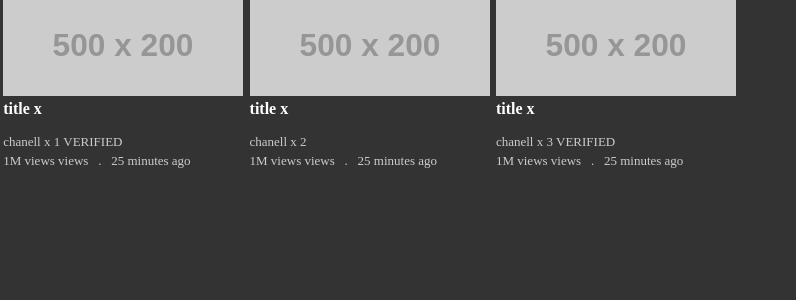
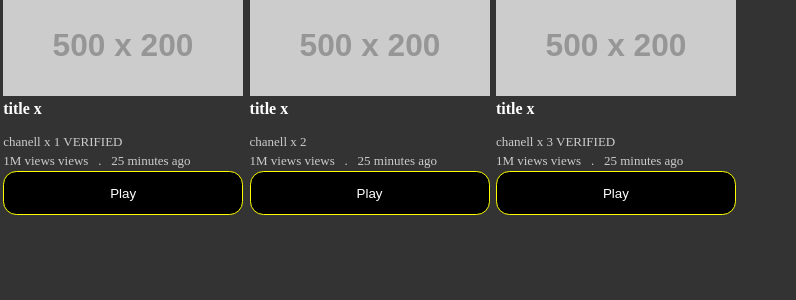
Before and after one commit to sjTheSahilJoseph/The-React, a React (Create React App) app in the folder first_app/: page / in a window 1280 px wide. Shown: the top 300 px of the page, without its empty margins (0-796 px from the left). Built offline with nearby package versions, Linux system fonts and the light colour scheme.

Commit message:
Events, Event Handlers Functions

```diff
--- /dev/null
+++ b/first_app/src/components/PlayButton.css
@@ -0,0 +1,13 @@
+button {
+    background-color: black;
+    border: 1px solid yellow;
+    padding: 1em;
+    border-radius: 1em;
+    color: white;
+    width: 100%;
+}
+
+button:hover{
+    background-color: white;
+    color: black;
+}
--- /dev/null
+++ b/first_app/src/components/PlayButton.js
@@ -0,0 +1,24 @@
+import './PlayButton.css';
+
+// Now console.log() is calling everytime because it is an expression. And it'll always call when render.
+// We use custom functions, or arrow functions.
+// By the way, these are called eventHandlers which handles the event.
+// By doing this, we say that this is defined but not executed, when the person clicks, this will be executed.
+function PlayButton() {
+
+
+    return (
+        <>
+
+            <button
+            onClick={() => console.log('this')}
+            >
+                Play
+            </button>
+
+        </>
+    );
+
+}
+
+export default PlayButton;
--- a/first_app/src/components/Video.js
+++ b/first_app/src/components/Video.js
@@ -1,3 +1,4 @@
+import PlayButton from './PlayButton';
 import './Video.css';
 
 function Video(props) {
@@ -24,6 +25,7 @@ function Video(props) {
         <div className='channel'>{channel} {id} {verified && 'VERIFIED'}</div>
 
                 <div className='views'>{views} views <span>.</span> {time}</div>
+        <PlayButton/>
             </div>
         </>
 
```
